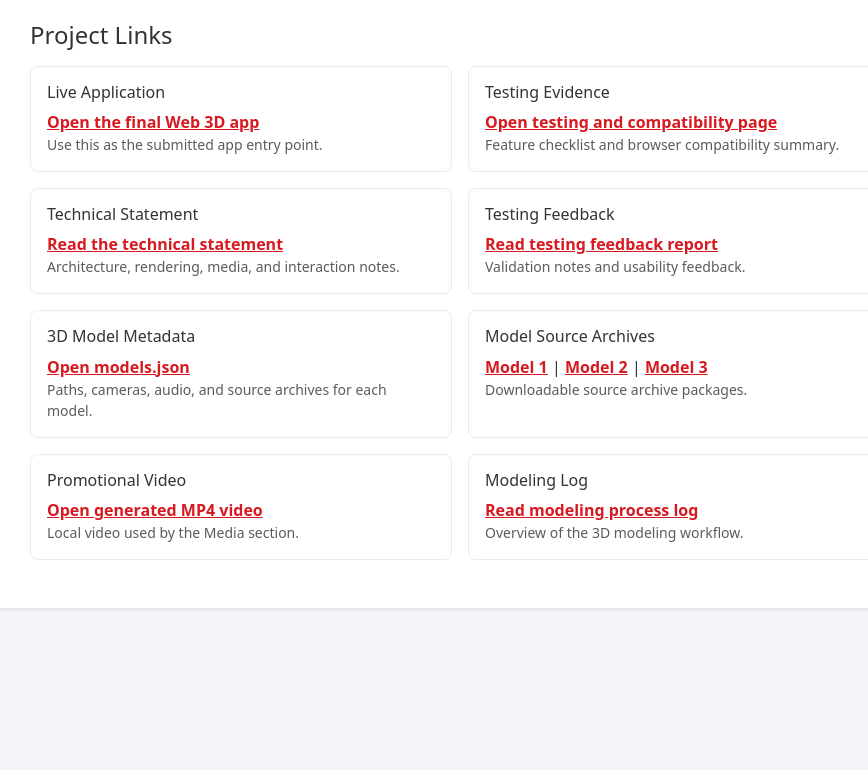
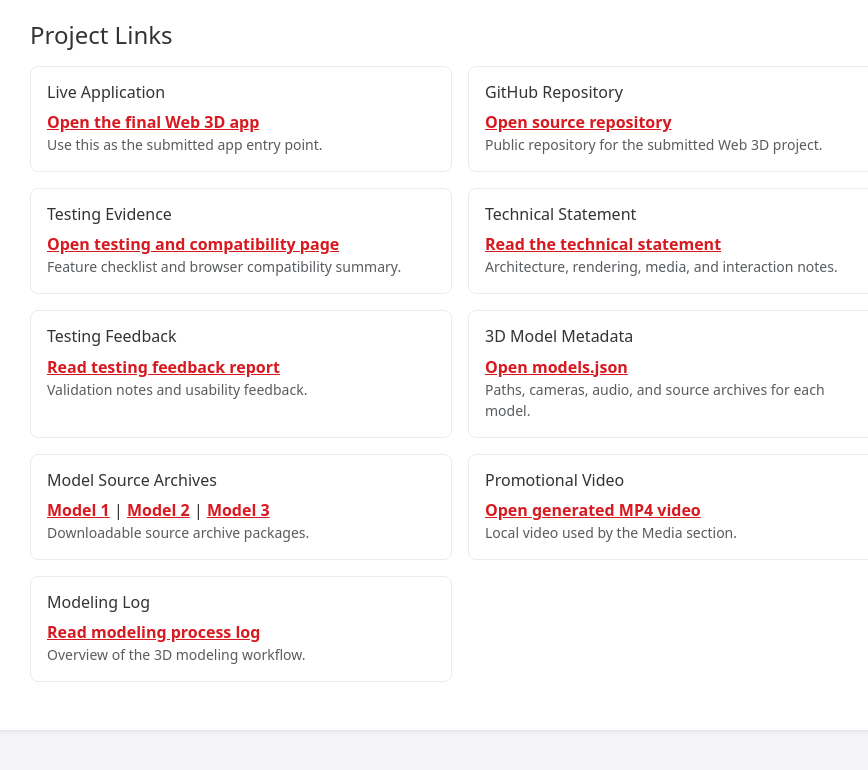
Before and after one commit to sunny888888829/web3D-code, a plain HTML site: page assignment_final/submission.html in a window 1280 px wide. Shown: the part 1174-1944 px from the top of the page, without its empty margins (180-1048 px from the left). Before the commit the page ends 1830 px from the top, so only its background shows below. Drawn offline with nearby package versions, Linux system fonts and the light colour scheme.

Commit message:
changed readme and submission

```diff
--- a/assignment_final/submission.html
+++ b/assignment_final/submission.html
@@ -77,6 +77,13 @@ python3 -m http.server 8000</code></pre>
                     </div>
                     <div class="col-md-6">
                         <div class="link-card">
+                            <h3 class="h6">GitHub Repository</h3>
+                            <a href="https://github.com/sunny888888829/web3D-code.git" target="_blank" rel="noopener">Open source repository</a>
+                            <p class="small text-muted mb-0">Public repository for the submitted Web 3D project.</p>
+                        </div>
+                    </div>
+                    <div class="col-md-6">
+                        <div class="link-card">
                             <h3 class="h6">Testing Evidence</h3>
                             <a href="testing.html">Open testing and compatibility page</a>
                             <p class="small text-muted mb-0">Feature checklist and browser compatibility summary.</p>
```
Also changed, not shown: 1 other file.
